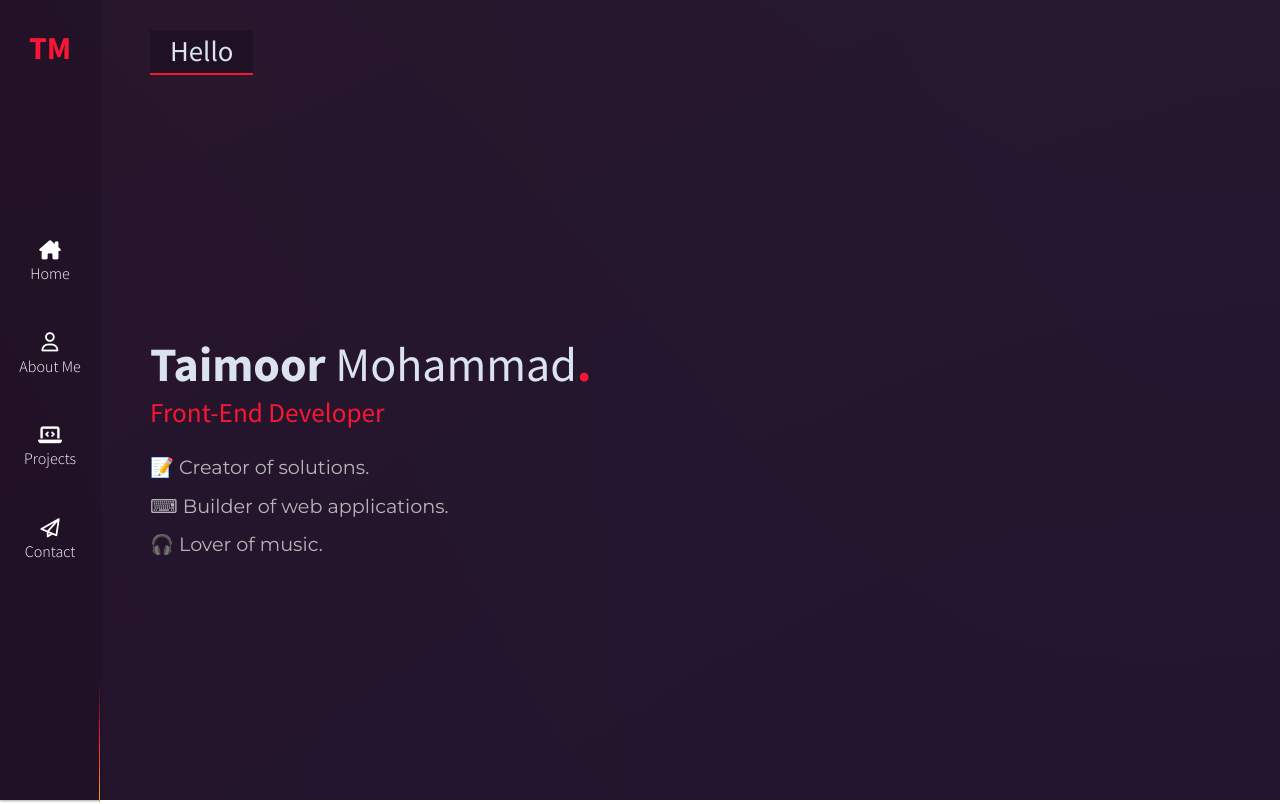
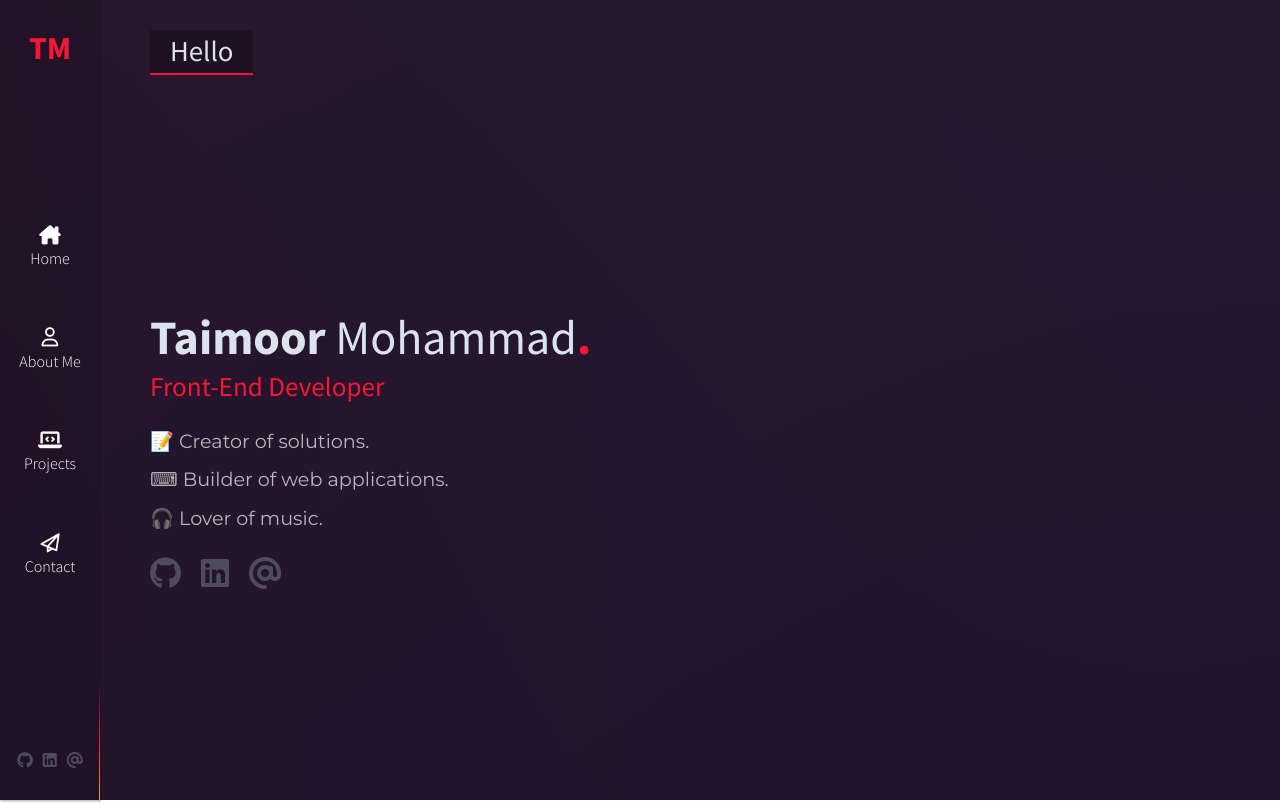
Before and after one commit to taimoorM/personal-portfolio, a plain HTML site: page index.html in a window 1280 px wide. Shown: the top 804 px of the page. Drawn offline with nearby package versions, Linux system fonts and the light colour scheme; a web font is replaced by a local one.

Commit message:
added social nav in sidebar and home

```diff
--- a/index.html
+++ b/index.html
@@ -50,6 +50,25 @@
             </li>
           </ul>
         </nav>
+        <nav class="socialNav">
+          <ul>
+            <li>
+              <a href="https://github.com/taimoorM"
+                ><i class="fa-brands fa-github"></i
+              ></a>
+            </li>
+            <li>
+              <a href="https://www.linkedin.com/in/taimoor-mohammad-a63bb911b/"
+                ><i class="fa-brands fa-linkedin"></i
+              ></a>
+            </li>
+            <li>
+              <a href="mailto:taimoor.moh@gmail.com"
+                ><i class="fa-solid fa-at"></i
+              ></a>
+            </li>
+          </ul>
+        </nav>
       </div>
       <div class="mainContent">
         <div class="wrapper">
@@ -64,6 +83,24 @@
                 📝 Creator of solutions. <br />⌨ Builder of web applications.<br />
                 🎧 Lover of music.
               </p>
+              <ul>
+                <li>
+                  <a href="https://github.com/taimoorM"
+                    ><i class="fa-brands fa-github"></i
+                  ></a>
+                </li>
+                <li>
+                  <a
+                    href="https://www.linkedin.com/in/taimoor-mohammad-a63bb911b/"
+                    ><i class="fa-brands fa-linkedin"></i
+                  ></a>
+                </li>
+                <li>
+                  <a href="mailto:taimoor.moh@gmail.com"
+                    ><i class="fa-solid fa-at"></i
+                  ></a>
+                </li>
+              </ul>
             </div>
           </section>
           <section class="skills" id="skills" data-heading="About Me">
@@ -273,7 +310,7 @@
                 />
               </fieldset>
               <fieldset>
-                <legend>Your message</legend>
+                <legend class="message">Your message</legend>
                 <label for="message" class="sr-only">Your message</label>
                 <textarea
                   name="message"
--- a/styles/sass/partials/_form.scss
+++ b/styles/sass/partials/_form.scss
@@ -14,8 +14,13 @@
   legend {
     font-family: $bodyFont;
     font-size: 1.6rem;
+    margin-bottom: 50px;
+    font-weight: 300;
+  }
+
+  .message {
+    font-size: 1.2rem;
     margin-bottom: 20px;
-    font-weight: 300;
   }
 
   input,
--- a/styles/sass/partials/_portfolio.scss
+++ b/styles/sass/partials/_portfolio.scss
@@ -111,6 +111,25 @@ section {
     color: #b7b6ba;
     font-size: 1.2rem;
     line-height: 2;
+  }
+
+  ul {
+    margin-top: 20px;
+    display: flex;
+    li {
+      margin-right: 20px;
+    }
+
+    i {
+      font-size: 2rem;
+      color: #4d4c5e;
+
+      transition: 0.3s all;
+
+      &:hover {
+        color: $imperial-red;
+      }
+    }
   }
 }
 
--- a/styles/sass/partials/_sidebar.scss
+++ b/styles/sass/partials/_sidebar.scss
@@ -69,6 +69,10 @@
     .logo {
       display: none;
     }
+
+    .socialNav {
+      display: none;
+    }
   }
 }
 
@@ -125,7 +129,7 @@
     width: 100%;
     text-align: center;
     transition: all 0.5s;
-    padding: 5px 0;
+    padding: 10px 0;
     &::after {
       content: "";
       position: absolute;
@@ -157,3 +161,28 @@
     }
   }
 }
+
+.socialNav {
+  position: absolute;
+  bottom: 30px;
+  left: 0;
+  display: flex;
+  justify-content: center;
+  width: 100%;
+  ul {
+    display: flex;
+  }
+
+  li:not(:last-child) {
+    margin-right: 10px;
+  }
+
+  i {
+    color: #4d4c5e;
+    transition: 0.3s all;
+
+    &:hover {
+      color: $marigold;
+    }
+  }
+}
```
Also changed, not shown: styles/styles.css.
